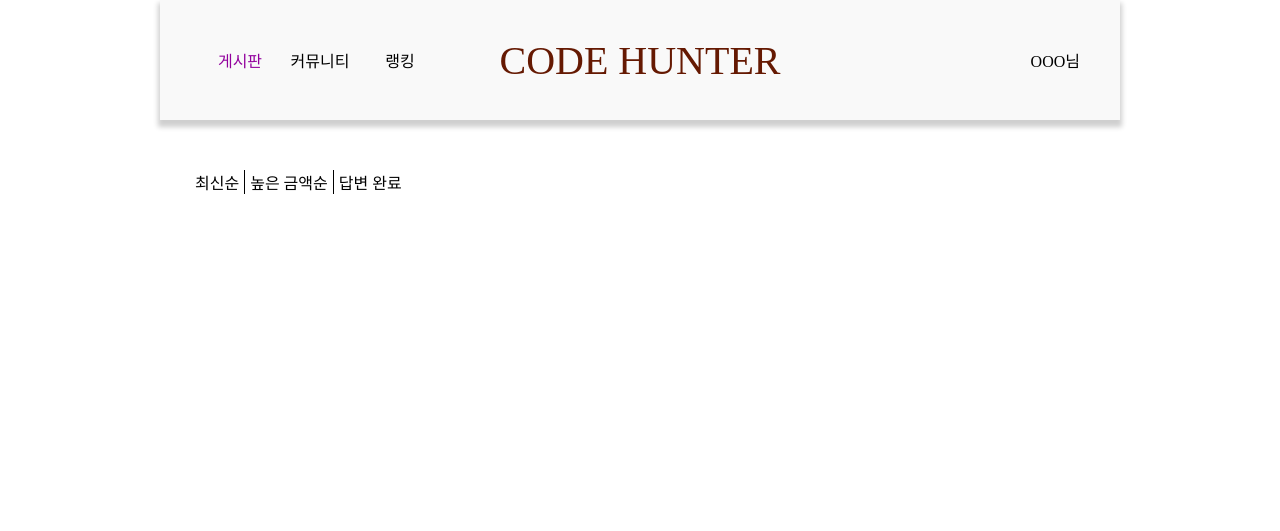
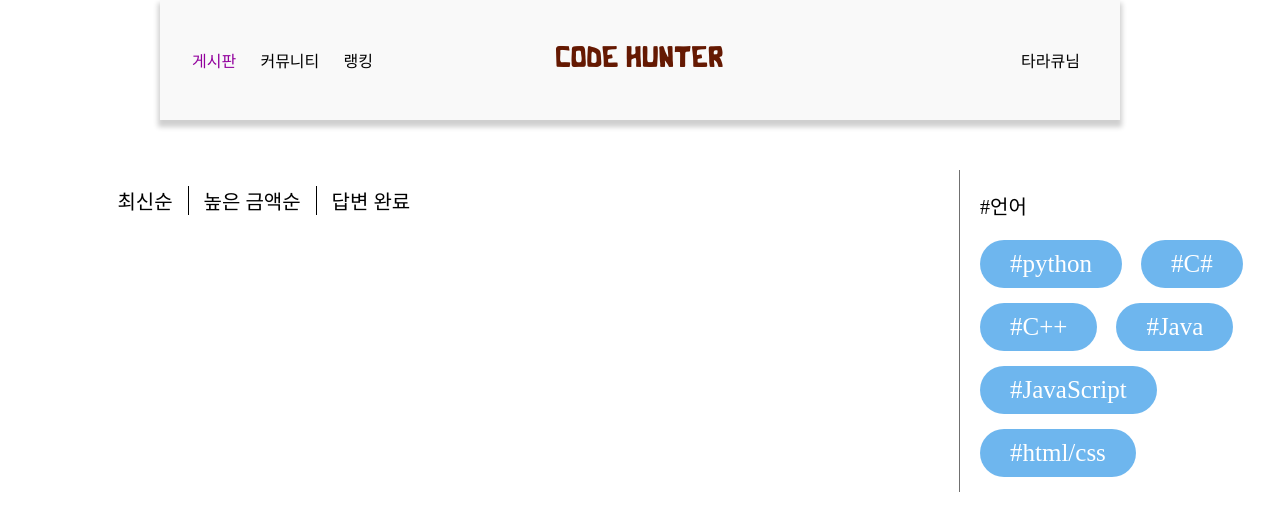
Before and after one commit to LikeLion-CAU-9th/Weiver, a Django app: template wanted/templates/board.html in a window 1280 px wide. Shown: the top 531 px of the page. Run offline with Django 3.2, Linux system fonts and the light colour scheme; the template is opened without the code that fills it, so the values that code supplies are empty.

Commit message:
add initial version of board page

```diff
--- a/Code_Hunter/main/static/css/base.css
+++ b/Code_Hunter/main/static/css/base.css
@@ -1,10 +1,11 @@
 body {
     margin: 0;
+    width: 100%;
 }
 
 .navbar {
     background-color: #F9F9F9;
-    position: fixed;
+    position: relative;
     display: flex;
     flex-direction: row;
     width: 75%;
@@ -12,23 +13,35 @@ body {
     top:0;
     left: 12.5%;
     box-shadow: 0px 5px 5px 2px #cfcfcf;
+    font-family: Noto Sans KR;
+}
 
+.menu {
+    display: none;
+    width: calc(50% - 75px);
+    box-sizing: border-box;
+    padding-left: 60px;
+    line-height: 120px;
+}
+
+.menu img{
+    vertical-align: middle;
 }
 
 .nav-box {
     list-style: none;
     display: flex;
+    justify-content: space-around;
     height: 88px;
     width: calc(50% - 150px);
     box-sizing: border-box;
-    padding: 0px 40px;
+    padding: 0px calc(50% - 450px) 0px 40px;
 }
 
 .nav-item {
     display: flex;
     align-items: center;
     justify-content: center;
-    flex-basis: 80px;
 
 }
 
@@ -36,6 +49,7 @@ body {
     color: black;
     text-decoration: none;
     white-space: nowrap;
+    font-size: 20px;
 }
 
 .logo-box{
@@ -51,6 +65,7 @@ body {
     color: #651902;
     text-decoration: none;
     white-space: nowrap;
+    font-family: Cactus;
 }
 
 .user-box{
@@ -62,6 +77,70 @@ body {
     padding: 0px 40px 0px 0px;
 }
 
+.user-box a {
+    color: black;
+    text-decoration: none;
+    white-space: nowrap;
+    font-size: 20px;
+}
+
 .nav-item a:hover {
     color: #92009D;
   }
+
+@media screen and (max-width: 1280px) and (min-width: 880px) {
+    .logo-box {
+        font-size: 30px;
+        width: 150px;
+    }
+
+    .nav-box {
+        width: calc(50% - 75px);
+        padding: 0px calc(50% - 300px) 0px 20px;
+    }
+
+    .nav-box a {
+        font-size: 16px;
+    }
+
+    .user-box {
+        width: calc(50% - 75px);
+    }
+
+    .user-box a {
+        font-size: 16px;
+    }
+}
+
+@media screen and (max-width: 880px) {
+    .navbar{
+        width: 100%;
+        left: 0%;
+    }
+
+    .menu {
+        display: block;
+    }
+
+    .logo-box {
+        font-size: 30px;
+        width: 150px;
+    }
+
+    .nav-box {
+        display: none;
+    }
+
+    .user-box {
+        width: calc(50% - 75px);
+    }
+
+    .user-box a {
+        font-size: 16px;
+    }
+}
+
+@font-face {
+    font-family:'Cactus';
+    src:url('../fonts/Cactus\ Regular.otf') format('truetype');
+}
--- a/Code_Hunter/main/templates/base.html
+++ b/Code_Hunter/main/templates/base.html
@@ -14,6 +14,9 @@
 
 
     <div class="navbar">
+        <div class="menu">
+            <img src="../static/img/menubutton.png">
+        </div>
         <ul class="nav-box">
             <li class="nav-item nav-board">
                 <a href="{% url 'board' %}">게시판</a>
@@ -30,7 +33,7 @@
 
         </div>
         <div class="user-box">
-            OOO님
+            <a href="#">타라큐님</a>
         </div>
     </div>
 
--- a/Code_Hunter/wanted/static/css/board.css
+++ b/Code_Hunter/wanted/static/css/board.css
@@ -1,14 +1,174 @@
+.board {
+    display: flex;
+    flex-direction: row;
+    margin-top: 50px;
+}
+
+.quest-area {
+    width: 75%;
+    padding: 0px 55px 0px 8%;
+    border-right: 1px solid #707070;
+    flex-shrink: 0;
+    box-sizing: border-box;
+}
+
+.tag-area {
+    width: 25%;
+    padding: 21px 0px 0px 20px;
+    flex-shrink: 0;
+    box-sizing: border-box;
+}
+
 .filter-box {
     list-style: none;
     display: flex;
-    margin: 170px 0px 0px 150px;
+    padding: 0
 }
 
 .filter-item {
     border-right: 1px solid black;
-    padding: 0px 5px;
+    padding: 0px 15px;
+    font-size: 20px;
 }
+
+
 
 .filter-item:last-child{
     border-right: 0px;
 }
+
+.quest-list {
+    list-style: none;
+    color: black;
+    text-decoration: none;
+    padding: 0;
+}
+
+.quest-box {
+    background-color: #FAF7F4;
+    border-radius: 60px;
+    box-shadow: 3px 3px 2px 2px #cfcfcf;
+    padding: 10px;
+    margin: 30px 0px;
+    height: 170px;
+    display: flex;
+    flex-direction: row;
+}
+
+.quest-left {
+    width: 225px;
+    padding: 25px 0px 0px 75px;
+    font-size: 33px;
+}
+
+.quest-right {
+    padding-top: 15px;
+}
+
+.quest-author {
+    width: 180px;
+    height: 45px;
+    text-align: center;
+    margin-bottom: 15px;
+    color: #707070;
+    white-space: nowrap;
+}
+
+.quest-title span {font-size: 57px;}
+
+.quest-title {
+    /* white-space: nowrap; */
+}
+
+.quest-bounty {
+    background-color: #F37877;
+    width: 180px;
+    height: 70px;
+    line-height: 70px;
+    text-align: center;
+    color: white;
+    border-radius: 20px;
+}
+
+
+.quest-tags {
+    display: flex;
+}
+
+.tag {
+    display: inline-block;
+    margin: 0px 15px 15px 0px;
+    background-color: #2793e6ab;
+    border-radius: 26px;
+    padding: 10px 30px;
+    font-size: 25px;
+    color: white;
+}
+
+.quest-box a {
+    color: black;
+    text-decoration: none;
+    font-size: 32px;
+}
+
+.category {
+    margin-bottom: 20px;
+    font-size: 20px;
+}
+
+@media screen and (max-width: 880px) {
+    .board {
+        margin-top: 10px;
+    }
+
+    .tag-area{
+        display: none;
+    }
+
+    .quest-area {
+        width: 100%;
+    }
+
+    .quest-box {
+        height: 120px;
+    }
+
+    .quest-left {
+        padding: 15px 0px 0px 15px;
+        width: 150px;
+    }
+
+    .quest-right {
+        padding: 10px 20px 0px 20px;
+    }
+
+    .quest-author{
+        font-size: 20px;
+        width: 150px;
+        margin-bottom: 0;
+    }
+
+    .quest-bounty {
+        width: 130px;
+        margin: 0 auto;
+        font-size: 20px;
+        height: 50px;
+        line-height: 50px;
+    }
+
+    .tag {
+        font-size: 16px;
+        padding: 5px 15px;
+        margin-bottom: 0px;
+    }
+
+    .quest-title {
+        height: 80px;
+    }
+
+    .quest-title a {
+        font-size: 20px;
+    }
+
+    .quest-title span {font-size: 30px;}
+}
--- a/Code_Hunter/wanted/templates/board.html
+++ b/Code_Hunter/wanted/templates/board.html
@@ -12,6 +12,8 @@
 {% endblock %}
 
 {% block mainContent %}
+<div class="board">
+    <div class="quest-area">
         <ul class="filter-box">
             <li class="filter-item">
                 최신순
@@ -27,11 +29,46 @@
         <ul class="quest-list">
             {% for quest in quests %}
             <li class="quest-box">
+                <div class="quest-left">
+                    <div class="quest-author">
+                        ID: {{ quest.author }}
+                    </div>
+                    <div class="quest-bounty">
+                        {{ quest.bounty }}원
+                    </div>
+                </div>
+                <div class="quest-right">
+                    <div class="quest-tags">
+                        {% for tag in quest.tags %}
+                        <span class="tag">
+                            #{{ tag }}
+                        </span>
+                        {% endfor %}
+                    </div>
+                    <div class="quest-title">
                         <a href="#">
-        <h3> {{ quest.title }} </h3>
-        <p> {{ quest.author }} </p>
+                        <span>Q.</span> {{ quest.title }}
+                        </a>
+                    </div>
+                </div>
             </li>
         {% endfor %}
         </ul>
+    </div>
+    <div class="tag-area">
+
+        <div class="category">
+            #언어
+        </div>
+        <div class="category-tags">
+            <span class="tag">#python</span>
+            <span class="tag">#C#</span>
+            <span class="tag">#C++</span>
+            <span class="tag">#Java</span>
+            <span class="tag">#JavaScript</span>
+            <span class="tag">#html/css</span>
+        </div>
+    </div>
+</div>
 
 {% endblock %}
```
Also changed, not shown: Code_Hunter/db.sqlite3 (added), Code_Hunter/main/static/fonts/Cactus Regular.otf (added), Code_Hunter/main/static/img/menubutton.png (added), Code_Hunter/search/templates/ranking.html (renamed from Code_Hunter/search/templates/hunters.html). Lines whose indentation alone changed are shown as unchanged.
